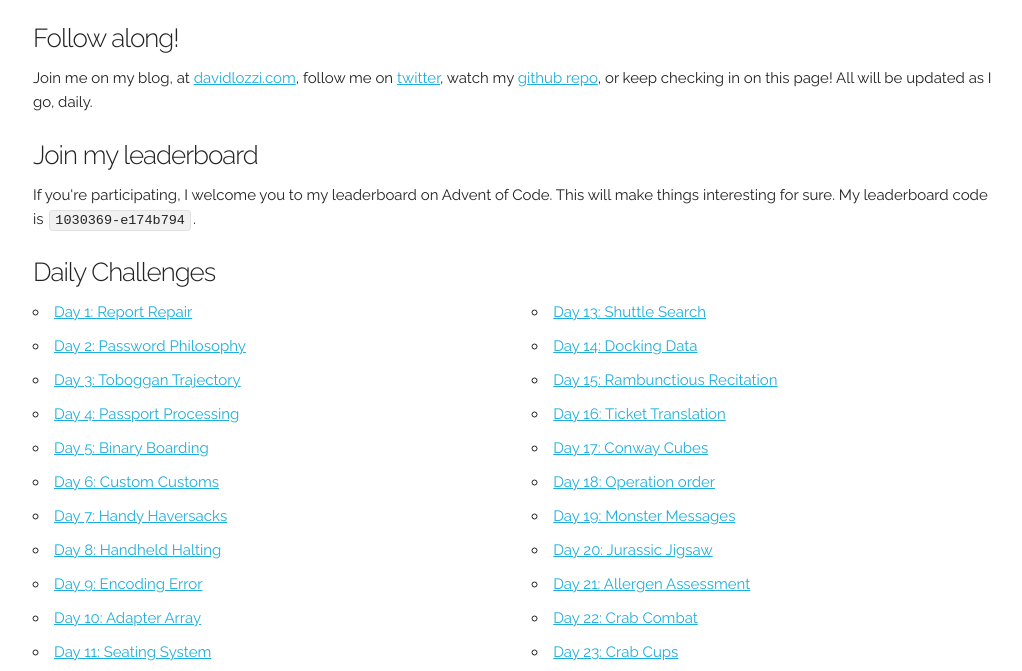
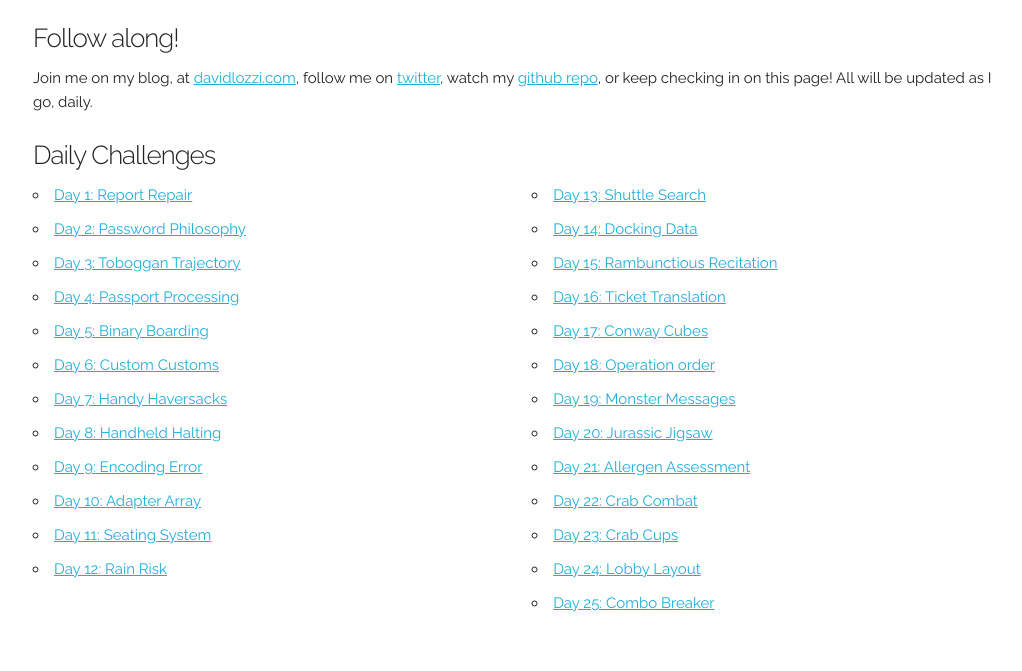
Before and after one commit to DavidLozzi/adventcode2020, a website: page index.html in a window 1280 px wide. Shown: the part 121-792 px from the top of the page, without its empty margins (127-1149 px from the left). Drawn offline with nearby package versions, Linux system fonts and the light colour scheme; a script that the page names is missing.

Commit message:
Update index.html

```diff
--- a/index.html
+++ b/index.html
@@ -30,7 +30,7 @@
     <div class="row">
       <div class="twelve columns">
         <h2>Advent of Code with Lozzi</h2>
-        <p>I'm very excited to be going through <a href="https://adventofcode.com target=" _blank">Advent of Code</a>
+        <p>I'm very excited to be going through <a href="https://adventofcode.com" target="_blank">Advent of Code</a>
           this
           year. This is a free daily challenge to stretch your coding skillz, help you learn more or refresh what you
           already know. I look forward to learning some as I go, and helping others learn.</p>
@@ -41,10 +41,6 @@
           <a href="https://github.com/DavidLozzi/adventcode2020">github repo</a>, or keep checking in on this page! All
           will be updated as I go, daily.
         </p>
-
-        <h3>Join my leaderboard</h3>
-        <p>If you're participating, I welcome you to my leaderboard on Advent of Code. This will make things interesting
-          for sure. My leaderboard code is <code>1030369-e174b794</code>.</p>
 
         <h3>Daily Challenges</h3>
         <div class="row">
```
